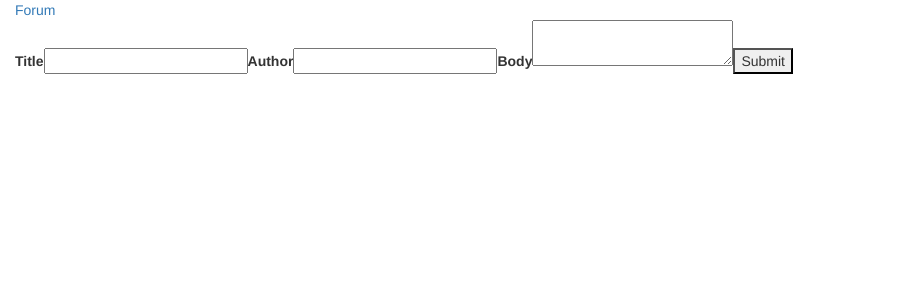
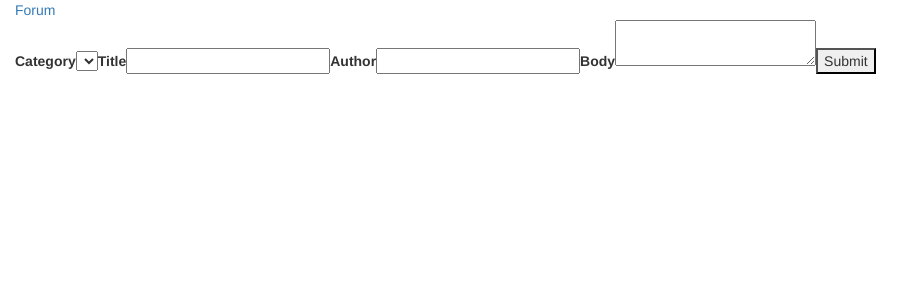
Before and after one commit to 13christopherb/forum, a React (Create React App) app: page /new in a window 1280 px wide. Shown: the top 300 px of the page, without its empty margins (0-924 px from the left). Built offline with nearby package versions, Linux system fonts and the light colour scheme; no server answers.

Commit message:
feat: Create post with category

```diff
--- /dev/null
+++ b/src/components/CategoryOption.js
@@ -0,0 +1,11 @@
+import React, {Component} from "react";
+
+class CategoryOption extends React.Component {
+    render() {
+        return (
+            <option value={this.props.category.name}>{this.props.category.name}</option>
+        )
+    }
+}
+
+export default CategoryOption
--- a/src/components/NewPost.js
+++ b/src/components/NewPost.js
@@ -1,9 +1,10 @@
 import React, {Component} from "react";
 import {connect} from 'react-redux';
-import {Route, Redirect} from 'react-router'
-import uuidv4 from 'uuid'
-import {addPost} from '../actions/actions'
-import * as ForumAPI from '../utils/ForumAPI.js'
+import {Route, Redirect} from 'react-router';
+import uuidv4 from 'uuid';
+import {addPost, gotCategories} from '../actions/actions';
+import * as ForumAPI from '../utils/ForumAPI.js';
+import CategoryOption from './CategoryOption.js';
 
 class NewPost extends React.Component {
 
@@ -11,6 +12,14 @@ class NewPost extends React.Component {
         value: {},
         created: false
     };
+
+    componentDidMount() {
+        if (this.props.categories.length === 0) {
+            ForumAPI.getCategories().then(data => {
+                this.props.dispatch(gotCategories(data.categories));
+            })
+        }
+    }
 
     /**
      * Saves the input values to the state to submit later
@@ -39,7 +48,7 @@ class NewPost extends React.Component {
             title: this.state['title'],
             body: this.state['body'],
             author: this.state['author'],
-            category: 'react'
+            category: this.state['category']
         };
         ForumAPI.addPost(post).then(() => {
             this.props.dispatch(addPost(post));
@@ -51,6 +60,10 @@ class NewPost extends React.Component {
     }
 
     render() {
+        let categories = [];
+        for (let category of this.props.categories) {
+            categories.push(<CategoryOption category={category} key={category.name}/>);
+        }
         return (
             <div>
                 <Route exact path="/new" render={() => (
@@ -58,6 +71,14 @@ class NewPost extends React.Component {
                         <Redirect to={'/posts/' + this.state.id}/>
                     ) : <div>
                         <form onSubmit={this.handleSubmit}>
+                            <label>
+                                Category
+                            <select
+                                name="category"
+                                onChange={this.handleInputChange}>
+                                {categories}
+                            </select>
+                            </label>
                             <label>
                                 Title
                                 <input
@@ -85,4 +106,13 @@ class NewPost extends React.Component {
     }
 }
 
-export default connect()(NewPost)
+function mapStateToProps({categories}) {
+    return {
+        categories: categories.categories
+    }
+}
+
+
+export default connect(
+    mapStateToProps,
+)(NewPost)
```
